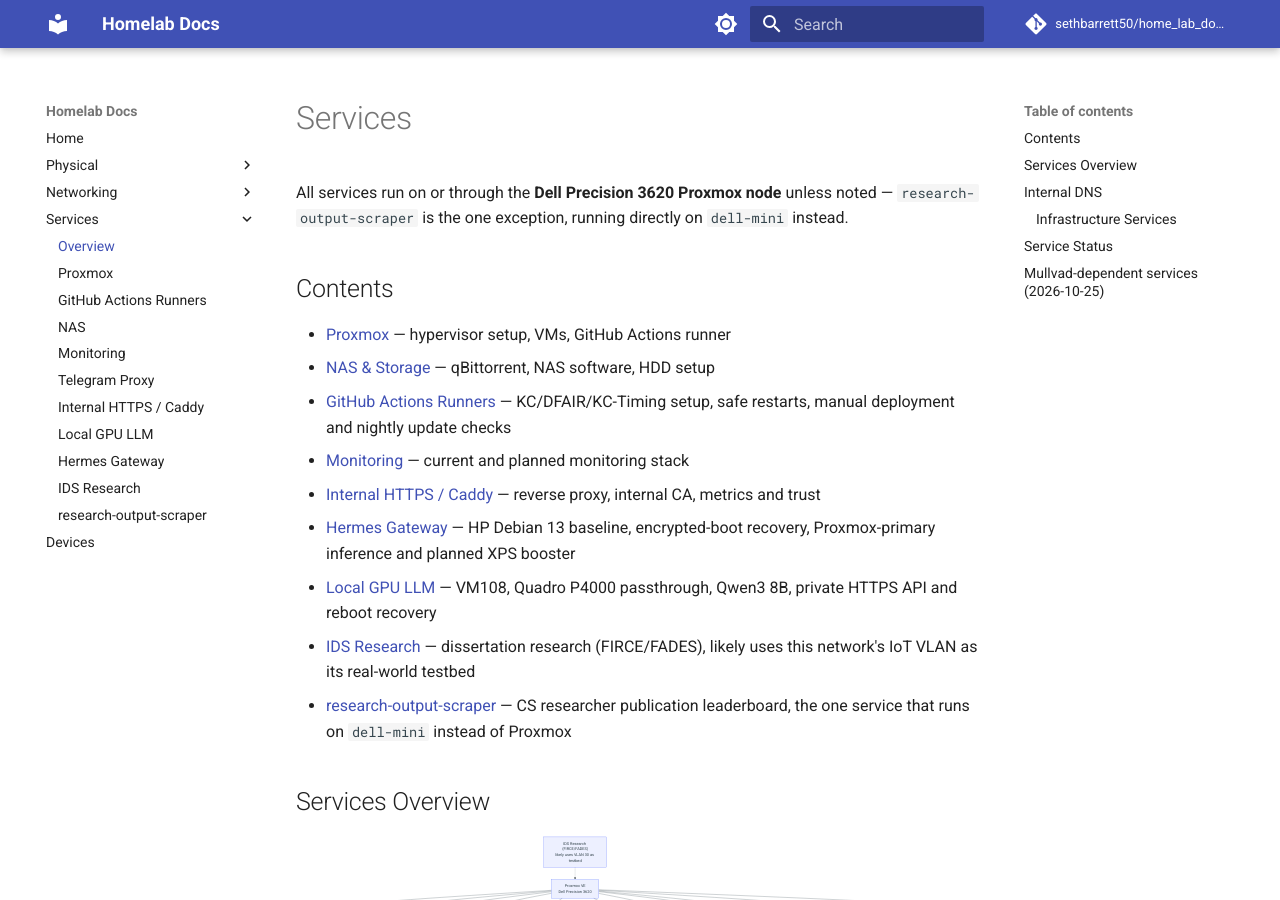
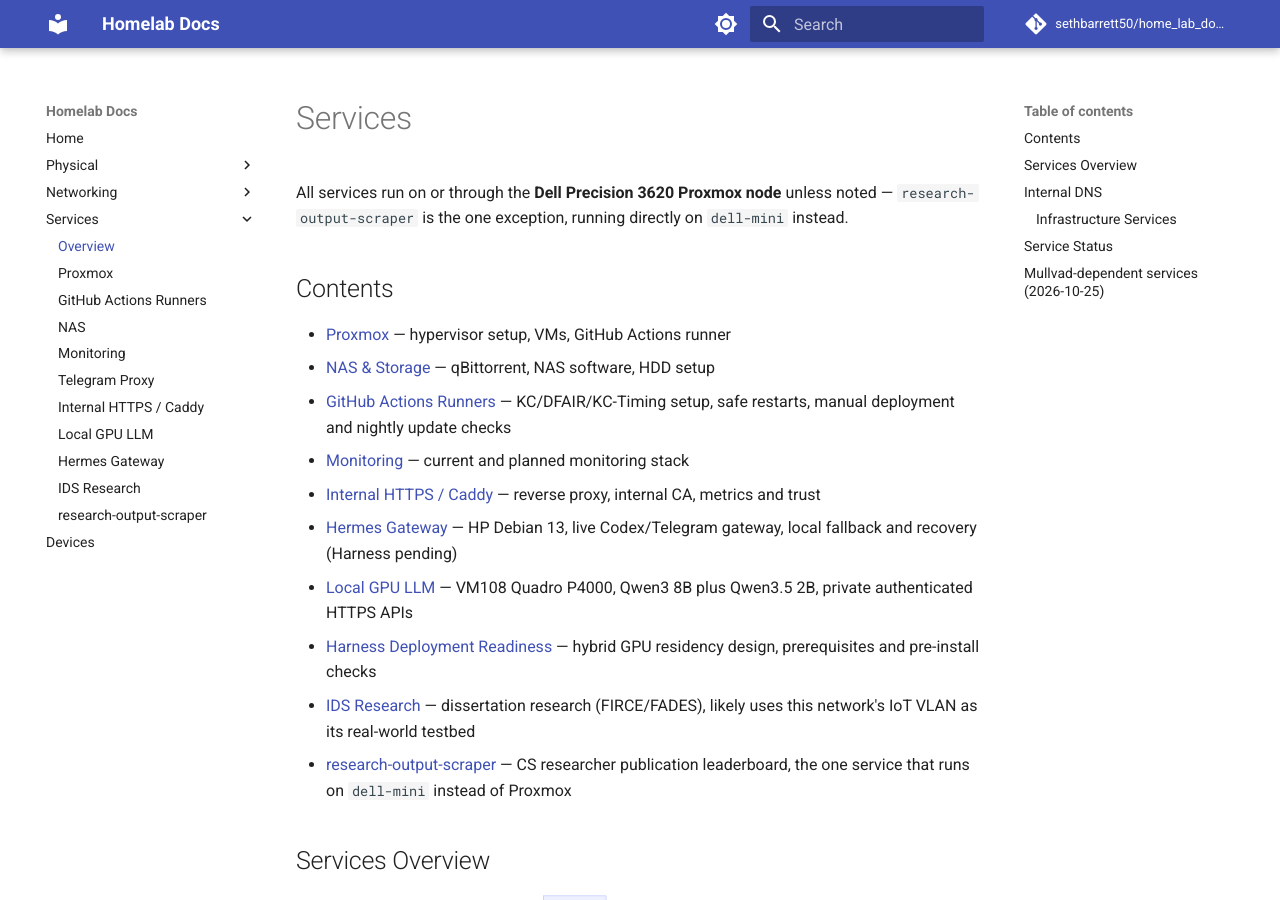
Before and after one commit to sethbarrett50/home_lab_docs, an MkDocs documentation site: the page built from docs/services/README.md, in a window 1280 px wide and 900 px high. Built offline with MkDocs 1.6.1 and Material for MkDocs 9.7.7, drawn with Linux system fonts in a browser that asks for light colours; comment, search, counter and statistics services are not loaded; some of the changed text lies outside the part shown.

Commit message:
docs: refresh docs/services/README.md for live Hermes and dual LLM services

```diff
--- a/docs/services/README.md
+++ b/docs/services/README.md
@@ -11,8 +11,9 @@
 - [GitHub Actions Runners](github-actions-runners.md) — KC/DFAIR/KC-Timing setup, safe restarts, manual deployment and nightly update checks
 - [Monitoring](monitoring.md) — current and planned monitoring stack
 - [Internal HTTPS / Caddy](caddy.md) — reverse proxy, internal CA, metrics and trust
-- [Hermes Gateway](hermes-gateway.md) — HP Debian 13 baseline, encrypted-boot recovery, Proxmox-primary inference and planned XPS booster
-- [Local GPU LLM](local-llm.md) — VM108, Quadro P4000 passthrough, Qwen3 8B, private HTTPS API and reboot recovery
+- [Hermes Gateway](hermes-gateway.md) — HP Debian 13, live Codex/Telegram gateway, local fallback and recovery (Harness pending)
+- [Local GPU LLM](local-llm.md) — VM108 Quadro P4000, Qwen3 8B plus Qwen3.5 2B, private authenticated HTTPS APIs
+- [Harness Deployment Readiness](hermes-harness-deployment.md) — hybrid GPU residency design, prerequisites and pre-install checks
 - [IDS Research](ids-research.md) — dissertation research (FIRCE/FADES),
   likely uses this network's IoT VLAN as its real-world testbed
 - [research-output-scraper](research-output-scraper.md) — CS researcher
@@ -47,7 +48,7 @@
     end
 
     subgraph "VM 108 - llm-01"
-        LLM[Qwen3 8B / llama.cpp\nNVIDIA P4000 passthrough]
+        LLM[Qwen3 8B + Qwen3.5 2B / llama.cpp\nNVIDIA P4000 passthrough]
     end
 
     subgraph "LXC 106 - certs-01"
@@ -108,7 +109,8 @@
 | CS publication leaderboard | `cs-leaderboard.home.arpa` | HTTPS 443 via Caddy → `dell-mini:80` |
 | NAS LXC | `nas.home.arpa` | Service-dependent |
 | GitHub Actions VM | `gha-general-01.home.arpa` | SSH port 22 |
-| Local LLM API | `llm.home.arpa` | HTTPS port 443, Trusted VLAN + Bearer API key |
+| Local LLM 8B API | `llm.home.arpa` | HTTPS port 443, Trusted VLAN plus HP host + Bearer API key |
+| Local LLM 64K API | `llm-long.home.arpa` | HTTPS port 443, Trusted VLAN plus HP host + Bearer API key |
 
 The NAS currently uses DHCP at `192.168.10.170`. A permanent reservation is recommended but has not yet been configured.
 
```
